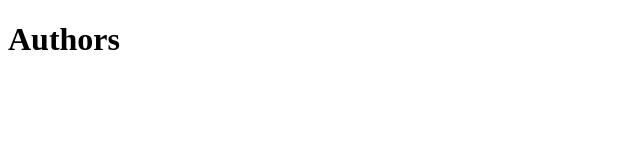
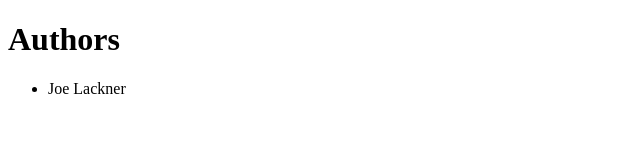
Before and after one commit to nickkahlemn/5117-demo, a plain HTML site: page index.html in a window 1280 px wide. Shown: the whole page, without its empty margins (0-640 px from the left). Drawn offline with Linux system fonts and the light colour scheme.

Commit message:
Added author

```diff
--- a/index.html
+++ b/index.html
@@ -9,5 +9,8 @@
 </head>
 <body>
     <h1>Authors</h1>
+    <ul>
+        <li>Joe Lackner</li>
+    </ul>
 </body>
 </html>
```
